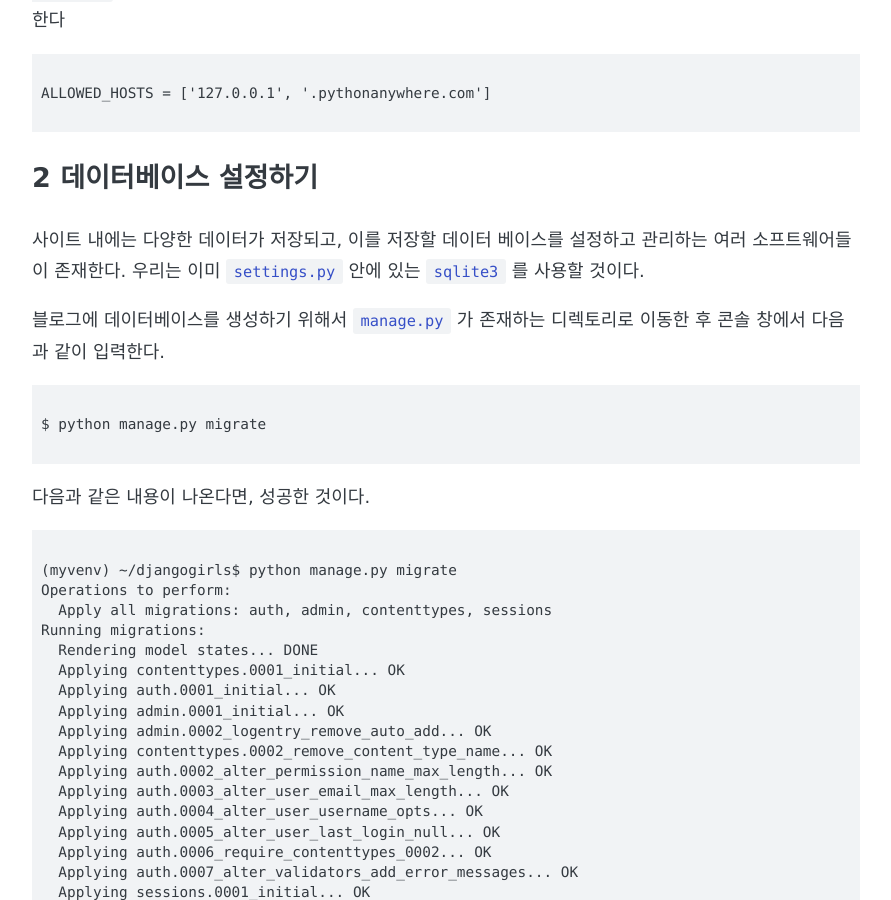
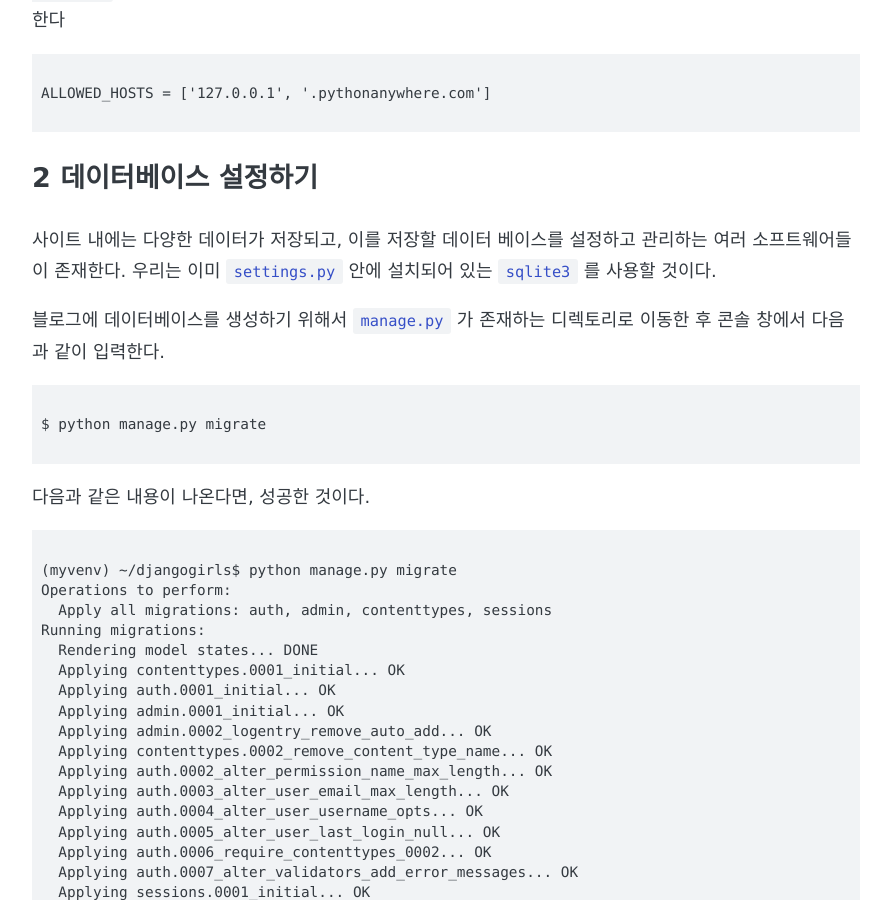
Before and after one commit to thunderferret/thunderferret.github.io, a Jekyll site: the page built from _posts/2019-01-14-python---django.md, in a window 1280 px wide and 900 px high, scrolled down 1571 px. Shown: the whole window, without its empty margins (194-1085 px from the left). Built offline with Jekyll 4.4.1, drawn with Linux system fonts in a browser that asks for light colours; some web fonts are replaced; comment, search, counter and statistics services are not loaded.

Commit message:
Update 2019-01-14-python---django.md

```diff
--- a/_posts/2019-01-14-python---django.md
+++ b/_posts/2019-01-14-python---django.md
@@ -70,7 +70,7 @@ ALLOWED_HOSTS = ['127.0.0.1', '.pythonanywhere.com']
 
 ### 2 데이터베이스 설정하기
 
-사이트 내에는 다양한 데이터가 저장되고, 이를 저장할 데이터 베이스를 설정하고 관리하는 여러 소프트웨어들이 존재한다. 우리는 이미 `settings.py` 안에 있는 `sqlite3` 를 사용할 것이다.
+사이트 내에는 다양한 데이터가 저장되고, 이를 저장할 데이터 베이스를 설정하고 관리하는 여러 소프트웨어들이 존재한다. 우리는 이미 `settings.py` 안에 설치되어 있는 `sqlite3` 를 사용할 것이다.
 
 블로그에 데이터베이스를 생성하기 위해서 `manage.py` 가 존재하는 디렉토리로 이동한 후 콘솔 창에서 다음과 같이 입력한다.
 
@@ -126,4 +126,4 @@ http://127.0.0.1:8000/
 
 웹 서버를 중지하려면, CTRL + C 를 터미널에 입력하면 된다.
 
-![It_Woreked](https://tutorial.djangogirls.org/ko/django_start_project/images/it_worked2.png/400x200)
+![It_Woreked](https://tutorial.djangogirls.org/ko/django_start_project/images/it_worked2.png)
```
